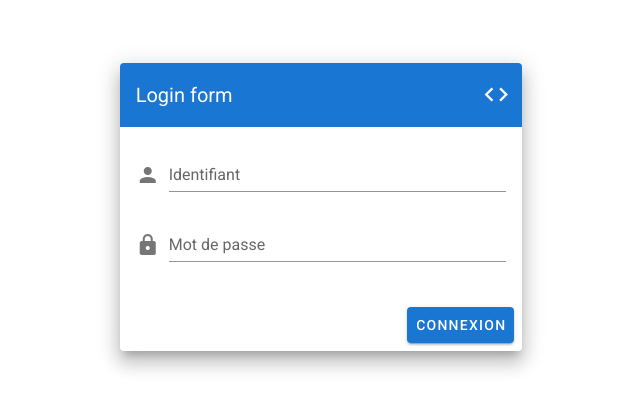
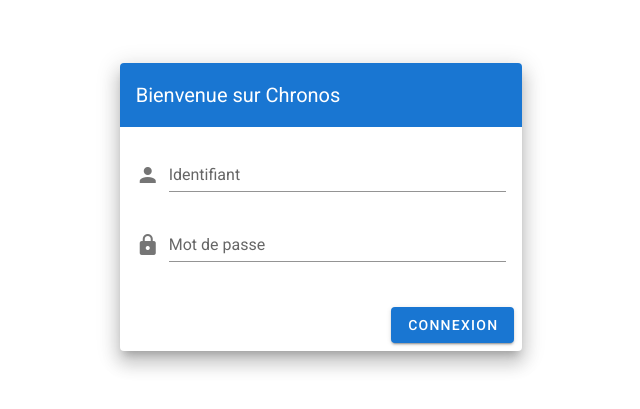
Before and after one commit to zilliw/budget-poc, a Vue app in the folder web-ui/: page /#/ in a window 1280 px wide. Shown: the part 193-602 px from the top of the page, without its empty margins (319-959 px from the left). Built offline with nearby package versions, Linux system fonts and the light colour scheme.

Commit message:
update router file

```diff
--- a/web-ui/src/router/index.js
+++ b/web-ui/src/router/index.js
@@ -19,7 +19,9 @@ Vue.use(VueRouter)
 ]
 
 const router = new VueRouter({
+  mode: 'history',
   routes
+
 })
 
 export default router
--- a/web-ui/src/views/Login.vue
+++ b/web-ui/src/views/Login.vue
@@ -20,22 +20,8 @@
                 dark
                 flat
               >
-                <v-toolbar-title>Login form</v-toolbar-title>
+                <v-toolbar-title>Bienvenue sur Chronos</v-toolbar-title>
                 <v-spacer></v-spacer>
-                <v-tooltip bottom>
-                  <template v-slot:activator="{ on }">
-                    <v-btn
-                      :href="source"
-                      icon
-                      large
-                      target="_blank"
-                      v-on="on"
-                    >
-                      <v-icon>mdi-code-tags</v-icon>
-                    </v-btn>
-                  </template>
-                  <span>Source</span>
-                </v-tooltip>
               </v-toolbar>
               <v-card-text>
                 <v-form>
@@ -57,7 +43,8 @@
               </v-card-text>
               <v-card-actions>
                 <v-spacer></v-spacer>
-                <v-btn color="primary">Connexion</v-btn>
+                <router-link to="/about"> <v-btn color="primary">Connexion</v-btn></router-link>
+
               </v-card-actions>
             </v-card>
           </v-col>
```
Also changed, not shown: 1 other file (tests, documents, lock files or other folders).
